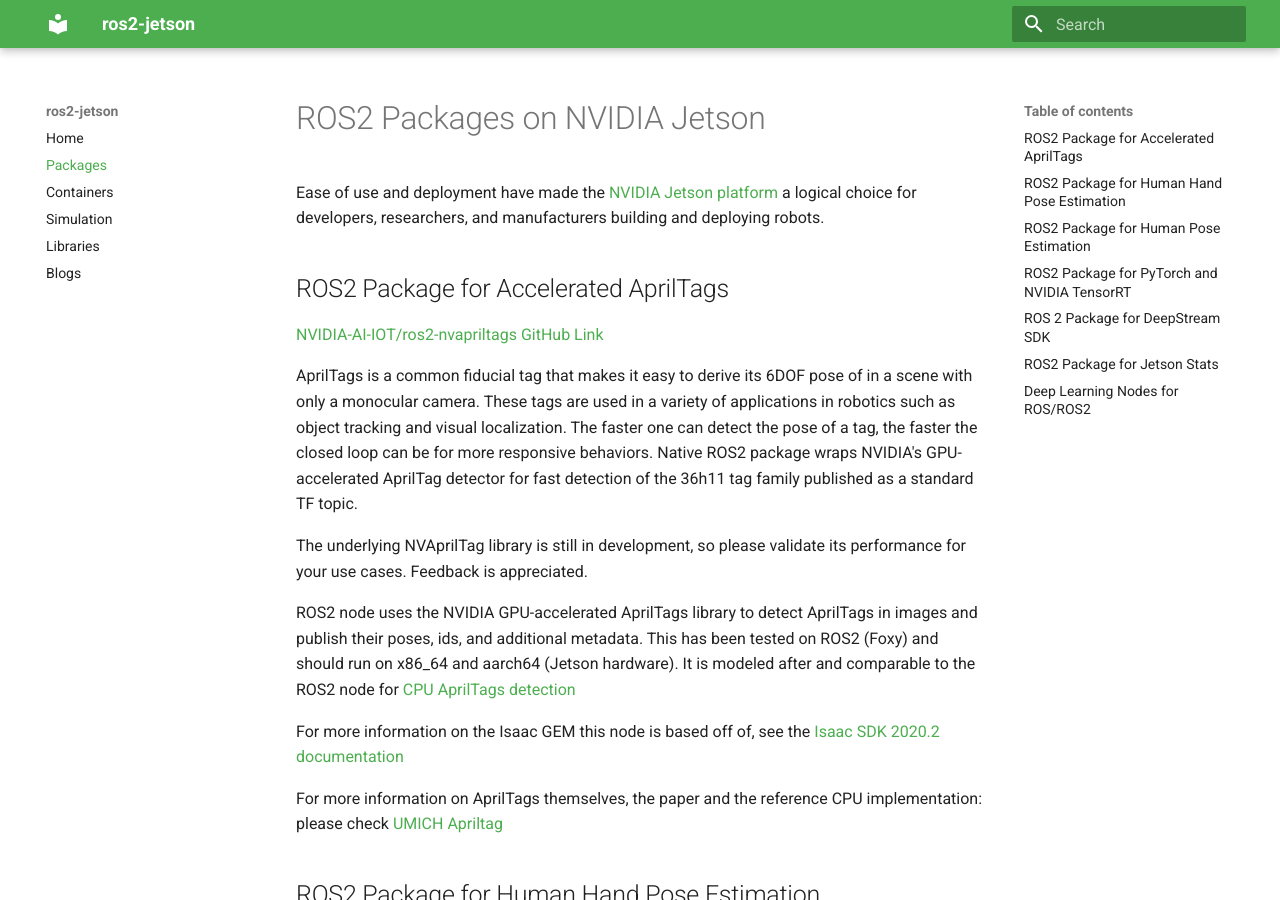
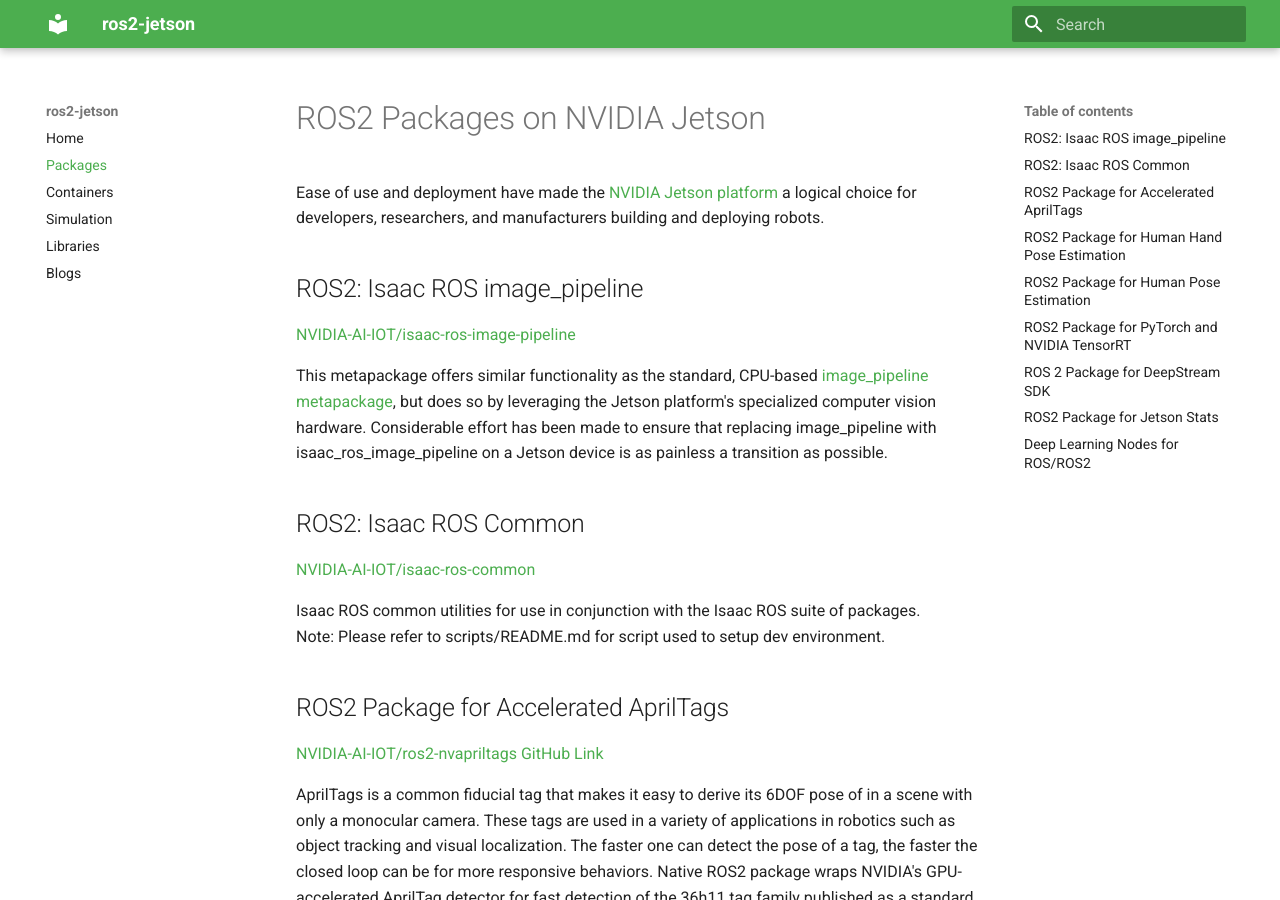
Before and after one commit to NVIDIA-AI-IOT/ros2_jetson, an MkDocs documentation site: the page built from docs/ros2-packages.md, in a window 1280 px wide and 900 px high. Built offline with MkDocs 1.6.1 and Material for MkDocs 9.7.7, drawn with Linux system fonts in a browser that asks for light colours.

Commit message:
latest isaac ros packages update

```diff
--- a/docs/ros2-packages.md
+++ b/docs/ros2-packages.md
@@ -1,6 +1,20 @@
 # ROS2 Packages on NVIDIA Jetson
 
 Ease of use and deployment have made the [NVIDIA Jetson platform](https://www.nvidia.com/en-us/autonomous-machines/embedded-systems/) a logical choice for developers, researchers, and manufacturers building and deploying robots.
+
+## ROS2: Isaac ROS image\_pipeline
+
+[NVIDIA-AI-IOT/isaac-ros-image-pipeline](https://github.com/NVIDIA-AI-IOT/isaac_ros_image_pipeline)
+
+This metapackage offers similar functionality as the standard, CPU-based [image\_pipeline metapackage](http://wiki.ros.org/image_pipeline), but does so by leveraging the Jetson platform's specialized computer vision hardware. Considerable effort has been made to ensure that replacing image\_pipeline with isaac\_ros\_image\_pipeline on a Jetson device is as painless a transition as possible.
+
+## ROS2: Isaac ROS Common
+
+[NVIDIA-AI-IOT/isaac-ros-common](https://github.com/NVIDIA-AI-IOT/isaac_ros_common)
+
+Isaac ROS common utilities for use in conjunction with the Isaac ROS suite of packages. <br/>
+Note: Please refer to scripts/README.md for script used to setup dev environment.
+
 
 ## ROS2 Package for Accelerated AprilTags
 
```
Also changed, not shown: docs/ros2-omniverse.md (added, +37 -0 lines).
